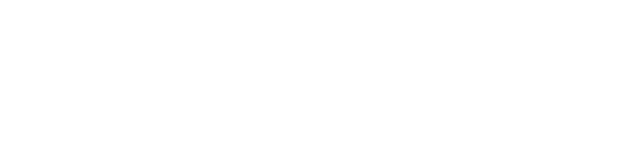
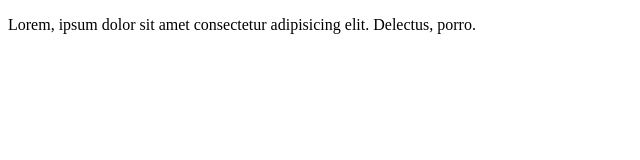
Before and after one commit to arturoruizlpz/test-repositorio, a plain HTML site: page index.html in a window 1280 px wide. Shown: the whole page, without its empty margins (0-640 px from the left). Drawn offline with Linux system fonts and the light colour scheme.

Commit message:
Agregago DIV contenedor

```diff
--- a/index.html
+++ b/index.html
@@ -6,6 +6,11 @@
     <title>Git VSCODE</title>
 </head>
 <body>
+    <!--DIV CONTENEDOR 1-->
+    <div class="container">
+        <div class="row">
+            <p>Lorem, ipsum dolor sit amet consectetur adipisicing elit. Delectus, porro.</p>
+    </div>
 
 </body>
 </html>
```
